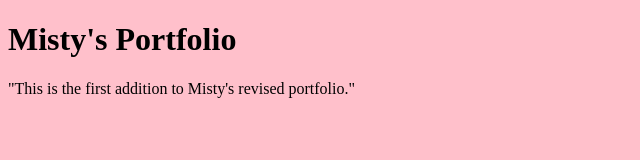
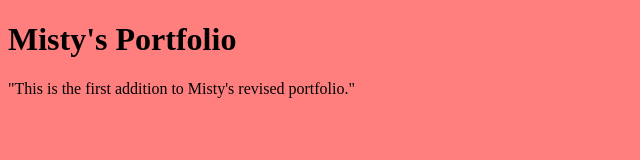
Before and after one commit to doscal0219/doscal0219.github.io, a plain HTML site: page index.html in a window 1280 px wide. Shown: the whole page, without its empty margins (0-640 px from the left). Drawn offline with Linux system fonts and the light colour scheme.

Commit message:
earlier changes

```diff
--- a/css/main.css
+++ b/css/main.css
@@ -1,3 +1,3 @@
 body {
-	background-color: pink;
+	background-color: rgba(255, 0, 0, 0.5);
 }
```
Also changed, not shown: index.html (+1 -1 lines).
